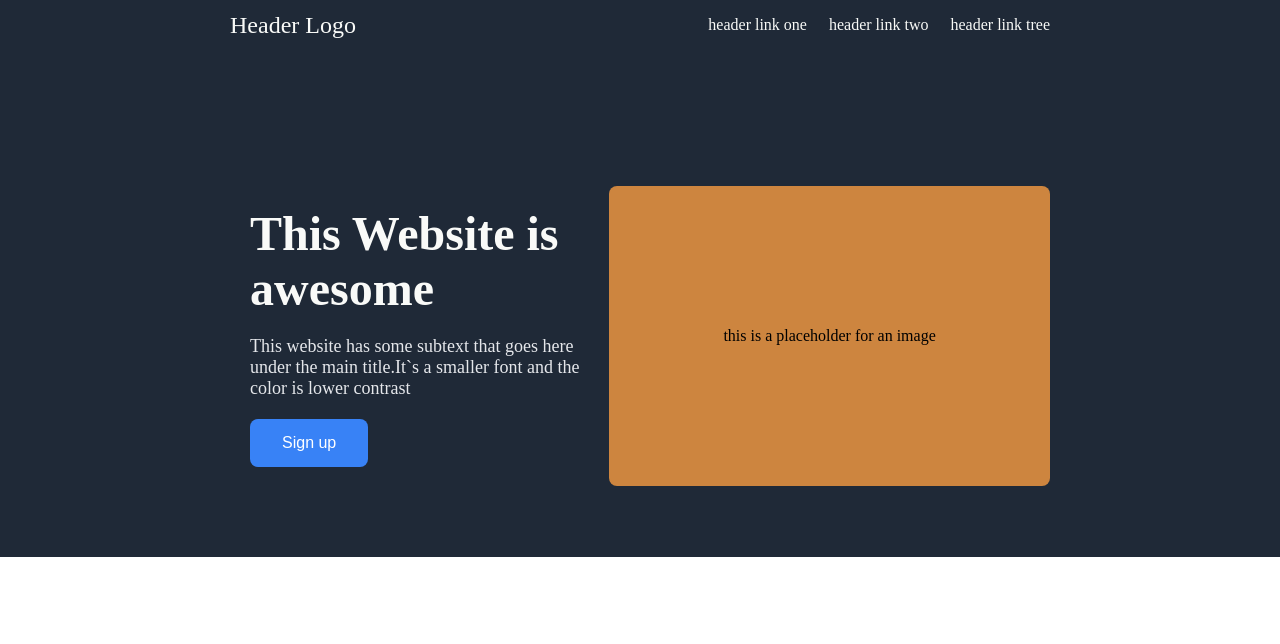
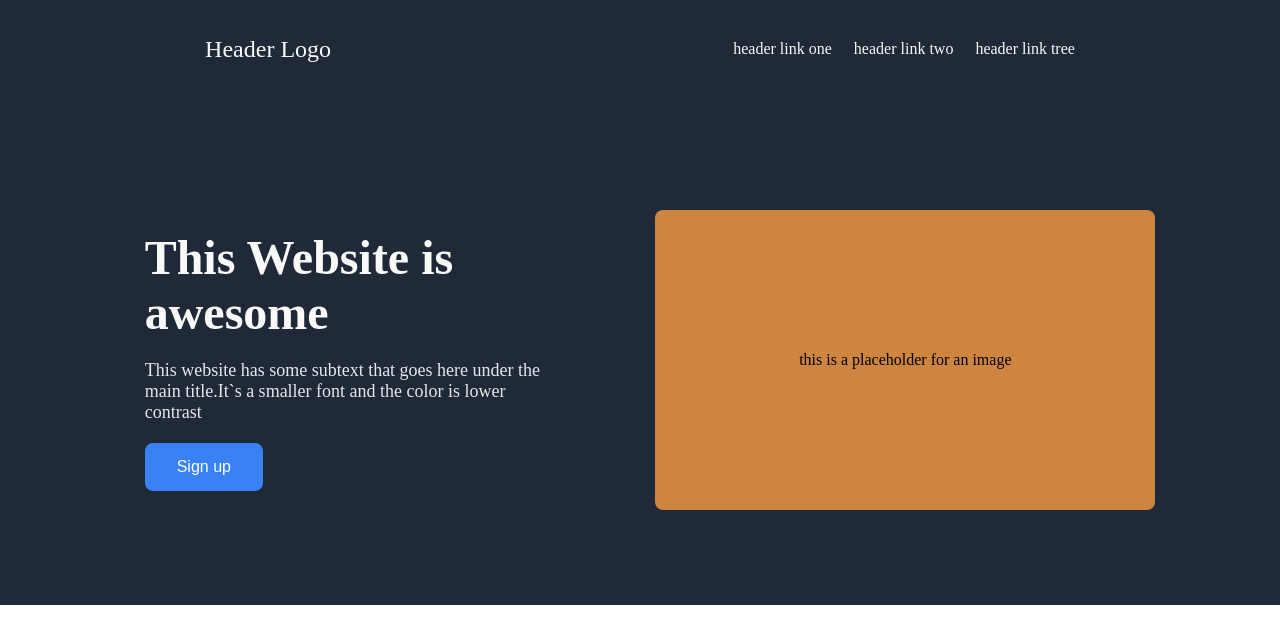
Before and after one commit to BahkoHatake/odin-landing-page, a plain HTML site: page index.html in a window 1280 px wide. Drawn offline with Linux system fonts and the light colour scheme.

Commit message:
fix spaceing on first section

```diff
--- a/styl.css
+++ b/styl.css
@@ -1,18 +1,21 @@
 body{
     margin: 0;
+    display:flex;
+    flex-direction: column;
+
 }
 .first{
     background-color: #1f2937;
     display:flex;
-    padding-left: 230px;
-    padding-right: 230px;
     flex-direction: column;
     gap: 136px;
+    padding:24px;
 }
 .header{
     display:flex;
     align-items: center;
-    justify-content: space-between;
+    justify-content: space-around;
+    flex:1 1 100%;
 }
 a {
     text-decoration: none;
@@ -31,11 +34,15 @@ ul{
 }
 .main{
     display:flex;
+    flex:1;
     padding-bottom: 70px;
-    justify-content: space-between;
+    justify-content: space-evenly;
+    flex:1 1 100%;
+    flex:none;
 }
 .left{
     width: 430px;
+
 }
 .main .first-text{
     font-size: 48px;
@@ -58,6 +65,7 @@ ul{
     border:none;
     margin:20px;
     border-radius: 8px;
+
 }
 .image-one{
     background-color: peru;
@@ -68,3 +76,6 @@ ul{
     height:300px;
     border-radius: 8px;
 }
+.main button:hover{
+    background-color:#4a8efa
+}
```
